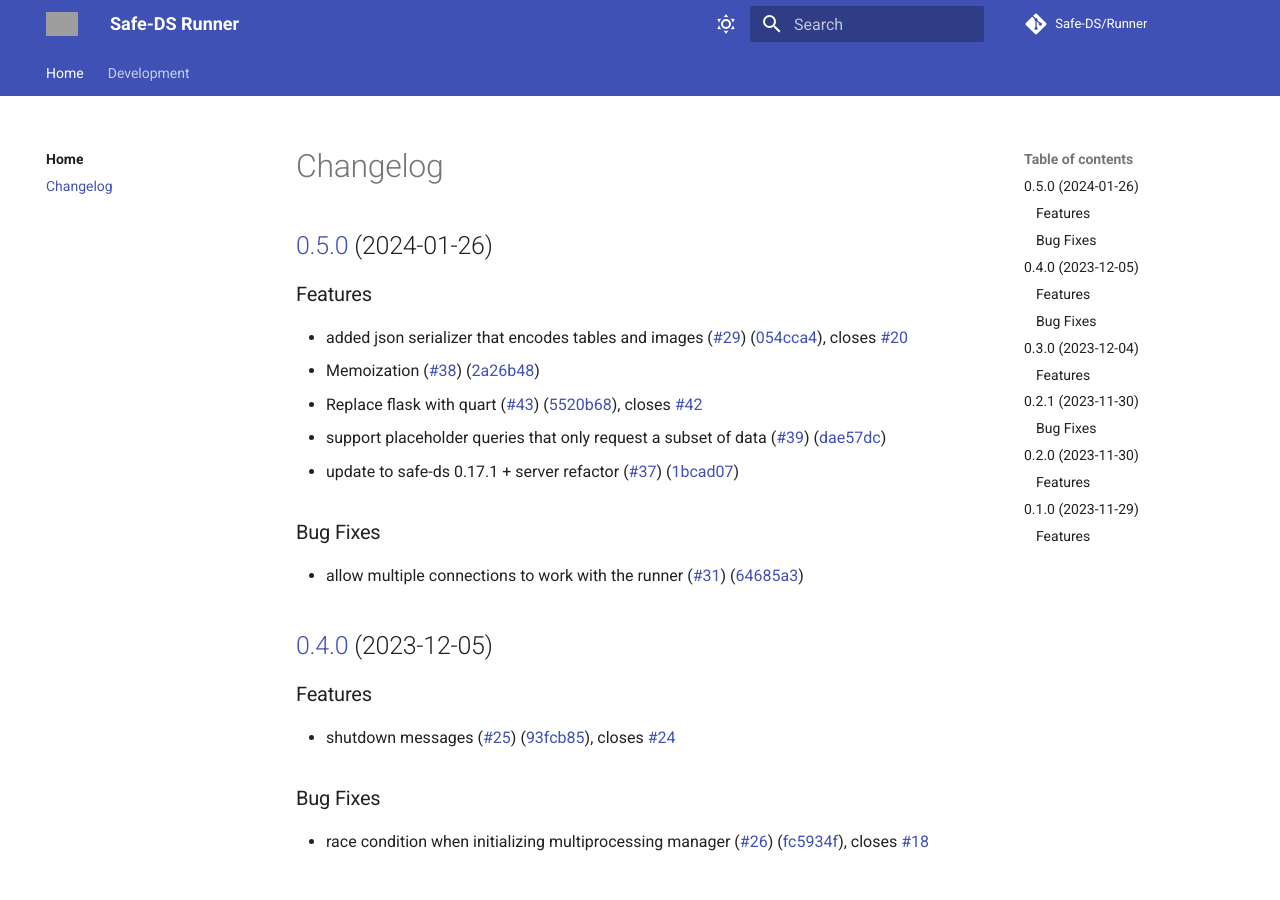
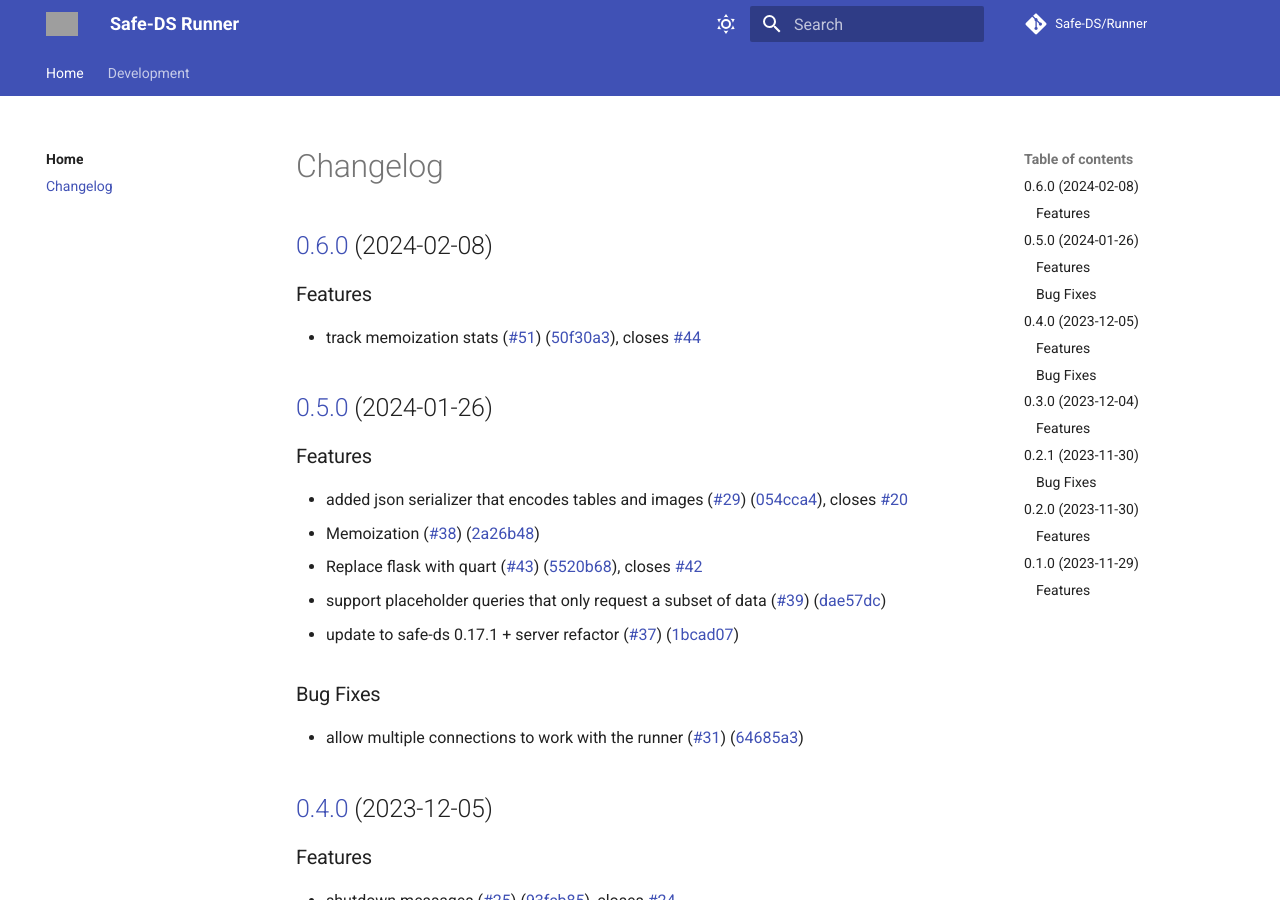
Before and after one commit to Safe-DS/Runner, an MkDocs documentation site: the page built from docs/CHANGELOG.md, in a window 1280 px wide and 900 px high. Built offline with MkDocs 1.6.1 and Material for MkDocs 9.7.7, drawn with Linux system fonts in a browser that asks for light colours; comment, search, counter and statistics services are not loaded; grey boxes are pictures that could not be loaded.

Commit message:
chore(release): 0.6.0 [skip ci]
## [0.6.0](https://github.com/Safe-DS/Runner/compare/v0.5.0...v0.6.0) (2024-02-08)

### Features

* track memoization stats ([#51](https://github.com/Safe-DS/Runner/issues/51)) ([50f30a3](https://github.com/Safe-DS/Runner/commit/50f30a36cf5579f74605992c4e80fd2f6f7f5d7d)), closes [#44](https://github.com/Safe-DS/Runner/issues/44)

```diff
--- a/docs/CHANGELOG.md
+++ b/docs/CHANGELOG.md
@@ -1,3 +1,10 @@
+## [0.6.0](https://github.com/Safe-DS/Runner/compare/v0.5.0...v0.6.0) (2024-02-08)
+
+
+### Features
+
+* track memoization stats ([#51](https://github.com/Safe-DS/Runner/issues/51)) ([50f30a3](https://github.com/Safe-DS/Runner/commit/50f30a36cf5579f74605992c4e80fd2f6f7f5d7d)), closes [#44](https://github.com/Safe-DS/Runner/issues/44)
+
 ## [0.5.0](https://github.com/Safe-DS/Runner/compare/v0.4.0...v0.5.0) (2024-01-26)
 
 
--- a/pyproject.toml
+++ b/pyproject.toml
@@ -1,6 +1,6 @@
 [tool.poetry]
 name = "safe-ds-runner"
-version = "0.5.0"
+version = "0.6.0"
 description = "Execute Safe-DS programs that were compiled to Python."
 authors = ["Lars Reimann <mail@larsreimann.com>"]
 license = "MIT"
```
